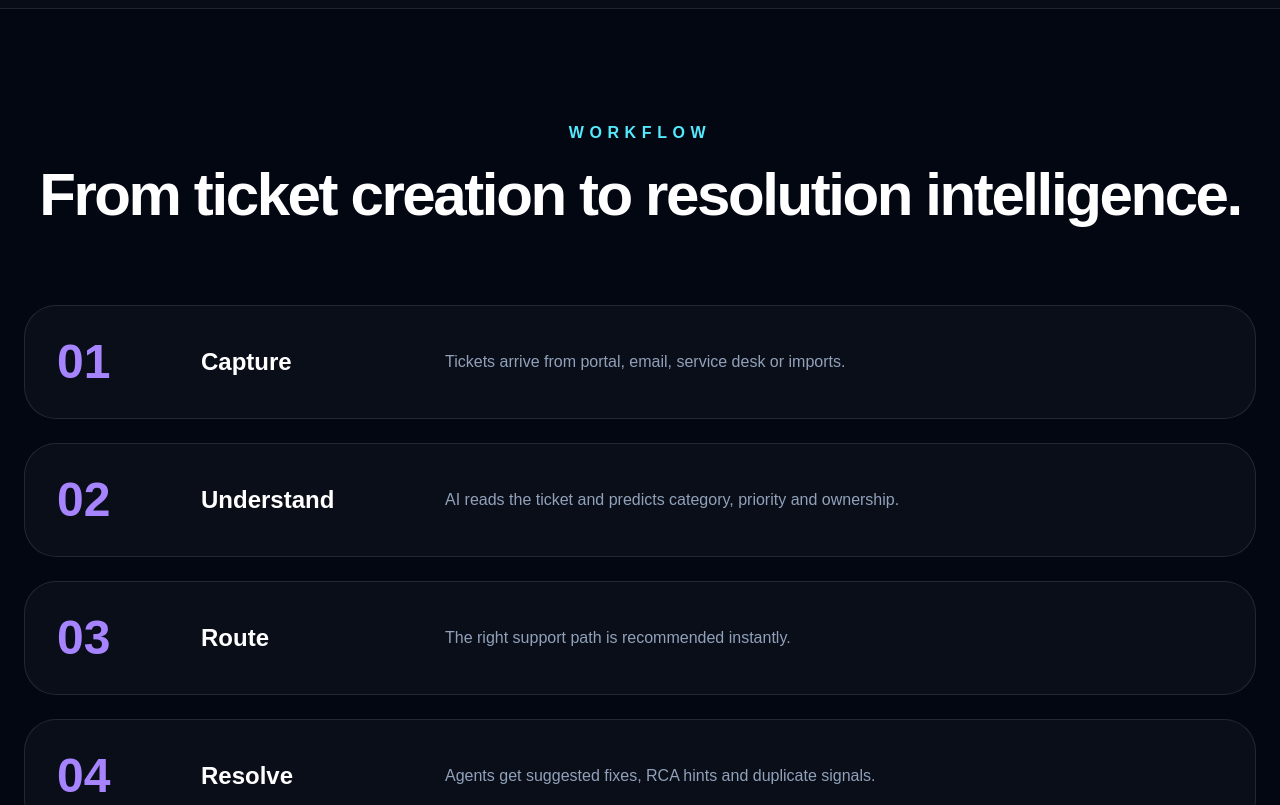
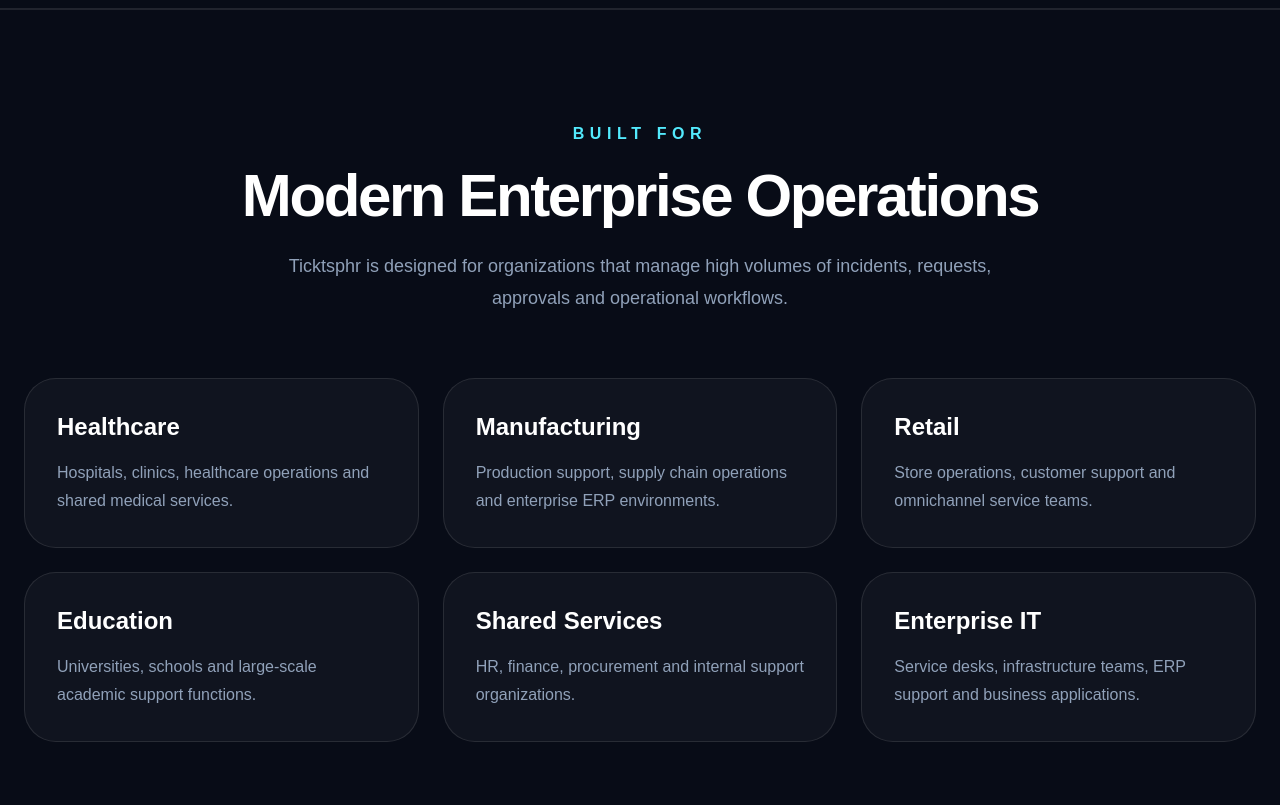
Before and after one commit to umayank-design/ticktsphr-marketing-website, a Next.js app: page / in a window 1280 px wide. Shown: the part 4260-5065 px from the top of the page. Built offline with nearby package versions, Linux system fonts and the light colour scheme.

Commit message:
Add enterprise trust layer

```diff
--- a/app/page.tsx
+++ b/app/page.tsx
@@ -342,6 +342,69 @@
           </div>
         </div>
       </section>
+      {/* TRUST LAYER */}
+
+<section className="border-y border-white/10 bg-white/[0.02]">
+  <div className="mx-auto max-w-7xl px-6 py-28">
+    <div className="text-center">
+      <p className="font-black uppercase tracking-[0.35em] text-cyan-300">
+        Built For
+      </p>
+
+      <h2 className="mt-5 text-5xl font-black tracking-[-0.04em] sm:text-6xl">
+        Modern Enterprise Operations
+      </h2>
+
+      <p className="mx-auto mt-6 max-w-3xl text-lg leading-8 text-slate-400">
+        Ticktsphr is designed for organizations that manage high volumes
+        of incidents, requests, approvals and operational workflows.
+      </p>
+    </div>
+
+    <div className="mt-16 grid gap-6 md:grid-cols-2 lg:grid-cols-3">
+
+      {[
+        {
+          title: "Healthcare",
+          text: "Hospitals, clinics, healthcare operations and shared medical services.",
+        },
+        {
+          title: "Manufacturing",
+          text: "Production support, supply chain operations and enterprise ERP environments.",
+        },
+        {
+          title: "Retail",
+          text: "Store operations, customer support and omnichannel service teams.",
+        },
+        {
+          title: "Education",
+          text: "Universities, schools and large-scale academic support functions.",
+        },
+        {
+          title: "Shared Services",
+          text: "HR, finance, procurement and internal support organizations.",
+        },
+        {
+          title: "Enterprise IT",
+          text: "Service desks, infrastructure teams, ERP support and business applications.",
+        },
+      ].map((industry) => (
+        <div
+          key={industry.title}
+          className="rounded-[2rem] border border-white/10 bg-white/[0.035] p-8 transition hover:-translate-y-1 hover:bg-white/[0.06]"
+        >
+          <h3 className="text-2xl font-black">
+            {industry.title}
+          </h3>
+
+          <p className="mt-4 leading-7 text-slate-400">
+            {industry.text}
+          </p>
+        </div>
+      ))}
+    </div>
+  </div>
+</section>
 
       {/* WORKFLOW */}
       <section id="workflow" className="mx-auto max-w-7xl px-6 py-28">
```
